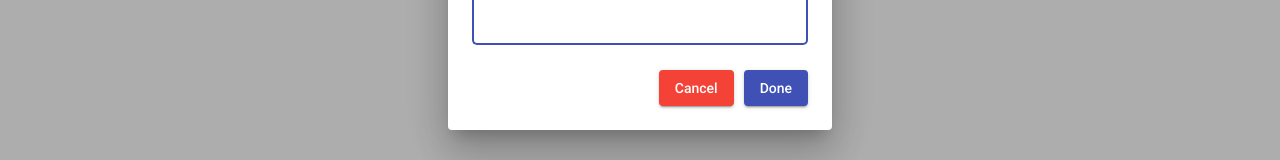
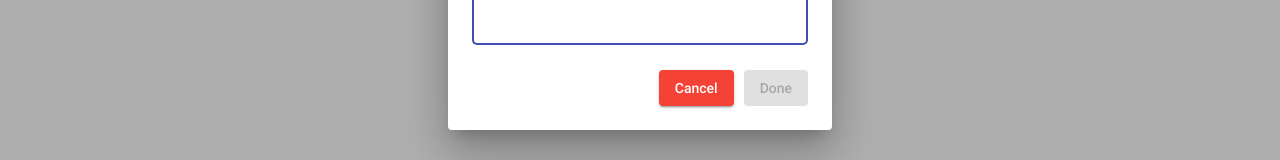
Before and after one commit to Omolara5861/angular-twitter-app, an Angular app: page / in a window 1280 px wide. Both pictures are taken after a click on the button "Add Tweet". Shown: the part 382-542 px from the top of the page. Built offline with nearby package versions, Linux system fonts and the light colour scheme; no server answers.

Commit message:
button validation added

```diff
--- a/src/app/dialog/dialog.component.html
+++ b/src/app/dialog/dialog.component.html
@@ -4,12 +4,12 @@
 
         <mat-form-field appearance="outline">
             <mat-label>write something</mat-label>
-            <input formControlName="tweet" matInput maxlength="180" placeholder="type here...">
+            <input formControlName="tweet" matInput maxlength="180" placeholder="What's happening? ">
           </mat-form-field>
     </form>
 </div>
 
 <div mat-dialog-action [align]="'end'">
     <button mat-raised-button color="warn" mat-dialog-close>Cancel</button>
-    <button style= "margin-left: 10px;" mat-raised-button color="primary" (click)="savePost()">Done</button>
+    <button style= "margin-left: 10px;" mat-raised-button color="primary" (click)="savePost()" [disabled]="!addpostForm.valid">Done</button>
 </div>
```
